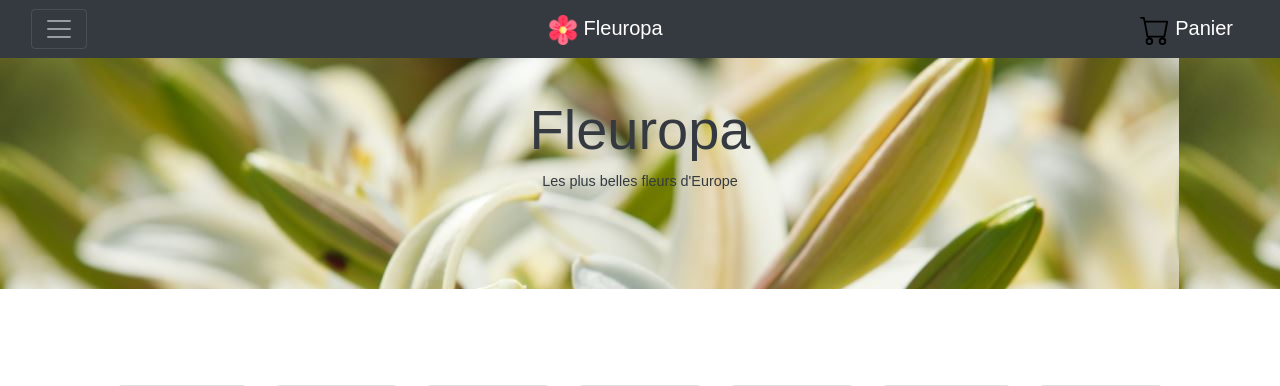
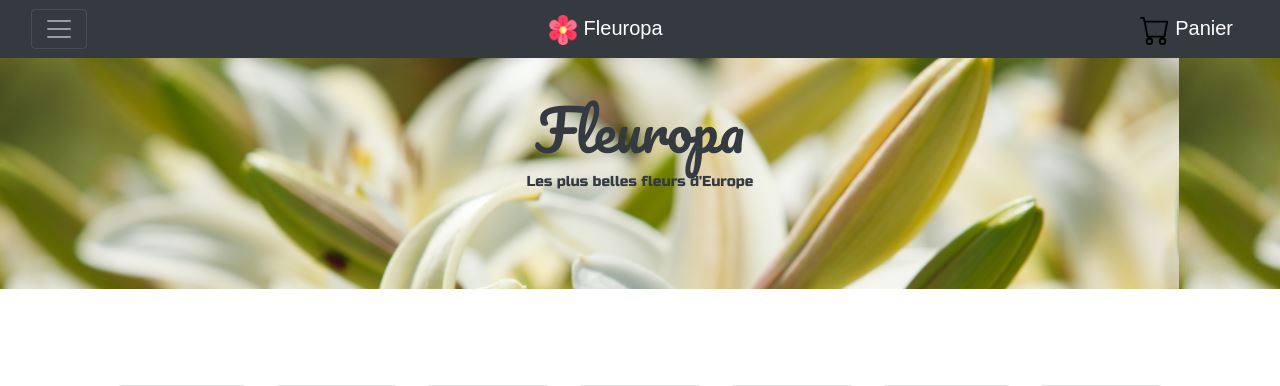
Before and after one commit to Kaitsejo/Site-fleur, a PHP site: page /index.html in a window 1280 px wide. Shown: the top 386 px of the page. Run offline with PHP 8.4, Linux system fonts and the light colour scheme; grey boxes labelled with a size stand in for pictures from a placeholder-image service; some libraries are stand-ins or nearby versions.

Commit message:
Add files via upload

```diff
--- a/style.css
+++ b/style.css
@@ -122,3 +122,13 @@ body {
 	clear: both;
 	margin: 38px 0px;
 }
+.russo-one-regular {
+    font-family: "Russo One", sans-serif;
+    font-weight: 400;
+    font-style: normal;
+  }
+.pacifico-regular {
+    font-family: "Pacifico", cursive;
+    font-weight: 400;
+    font-style: normal;
+}
```
